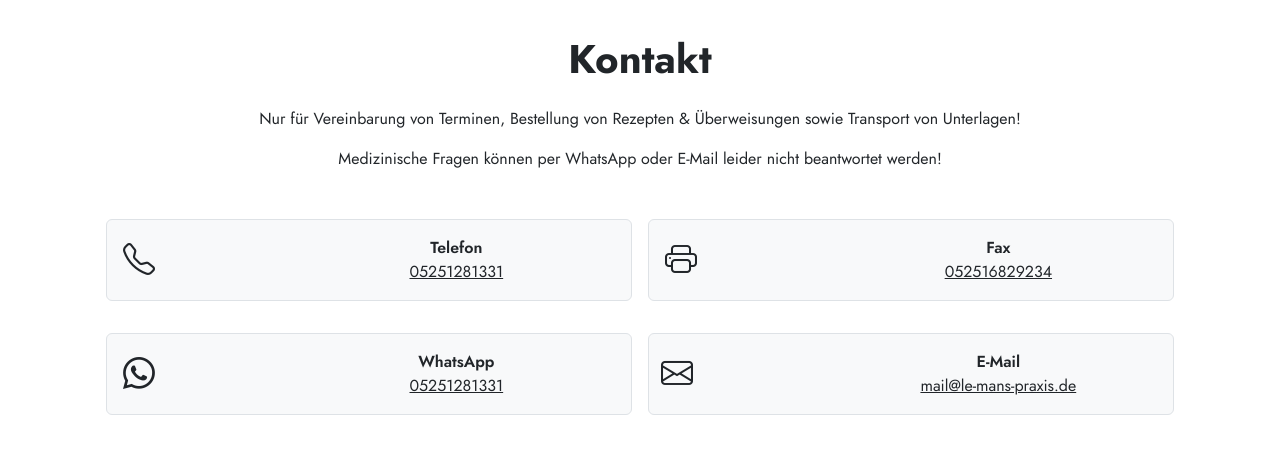
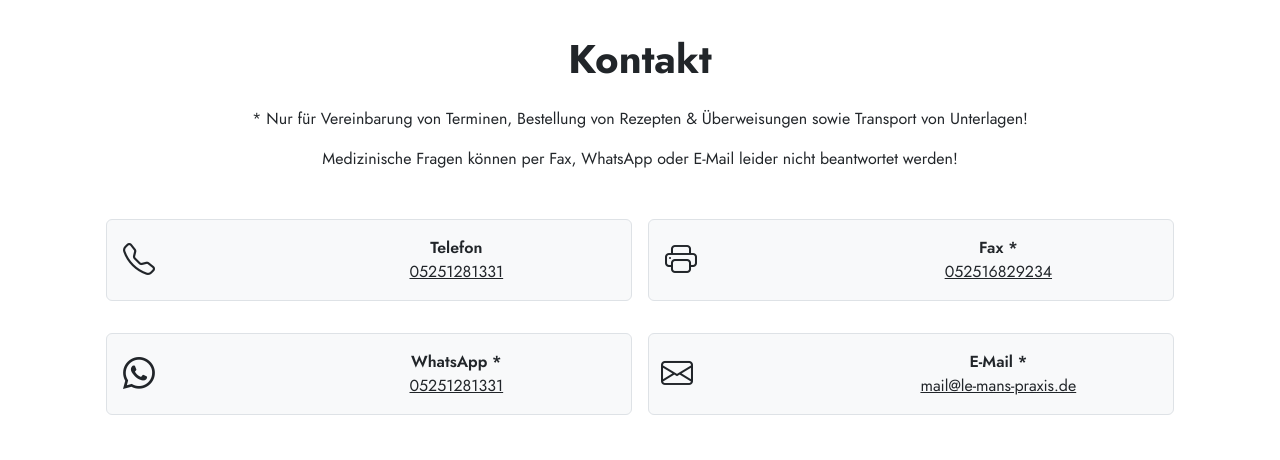
Before and after one commit to jacobissa/le-mans-praxis.de, a PHP site: page / in a window 1280 px wide. Shown: the part 1853-2313 px from the top of the page. Run offline with PHP 8.4, Linux system fonts and the light colour scheme.

Commit message:
fix note

```diff
--- a/index.php
+++ b/index.php
@@ -1,6 +1,6 @@
 <?php
-$website_version = "5.0.10";
-$website_date = "13.10.2022";
+$website_version = "5.0.20";
+$website_date = "04.12.2024";
 $css_version = "5.0.2";
 $js_version = "5.0.7";
 $favicon_version = "5.0.5";
@@ -200,11 +200,11 @@ $jost_font_version = "3.5.0";
 			<div class="container my-3 p-4">
 				<div class="h1 fs-1 fw-bolder p-2 text-center user-select-none">Kontakt</div>
 				<div class="py-2 text-center user-select-none">
-					Nur für Vereinbarung von Terminen, Bestellung von Rezepten &
+					* Nur für Vereinbarung von Terminen, Bestellung von Rezepten &
 					Überweisungen sowie Transport von Unterlagen!
 				</div>
 				<div class="py-2 text-center user-select-none">
-					Medizinische Fragen können per WhatsApp oder E-Mail leider nicht
+					Medizinische Fragen können per Fax, WhatsApp oder E-Mail leider nicht
 					beantwortet werden!
 				</div>
 				<div class="row row-cols-1 row-cols-sm-2 mx-0 my-3 g-3">
@@ -225,7 +225,7 @@ $jost_font_version = "3.5.0";
 								<span class="bi bi-printer fs-2"></span>
 							</div>
 							<div class="col px-auto text-center text-wrap user-select-all">
-								<div class="fw-semibold" data-i18n-key="fax">Fax</div>
+								<div class="fw-semibold" data-i18n-key="fax">Fax *</div>
 								<div><a class="link-dark" href="tel:+4952516829234">052516829234</a></div>
 							</div>
 						</div>
@@ -236,7 +236,7 @@ $jost_font_version = "3.5.0";
 								<span class="bi bi-whatsapp fs-2"></span>
 							</div>
 							<div class="col px-auto text-center text-wrap user-select-all">
-								<div class="fw-semibold" data-i18n-key="whatsapp">WhatsApp</div>
+								<div class="fw-semibold" data-i18n-key="whatsapp">WhatsApp *</div>
 								<div><a class="link-dark" href="/" style="cursor: pointer;" onclick="window.open('https://wa.me/message/OYD6HHINQVU5E1' , '_blank')">05251281331</a>
 								</div>
 							</div>
@@ -248,7 +248,7 @@ $jost_font_version = "3.5.0";
 								<span class="bi bi-envelope fs-2"></span>
 							</div>
 							<div class="col px-auto text-center text-wrap user-select-all">
-								<div class="fw-semibold" data-i18n-key="email">E-Mail</div>
+								<div class="fw-semibold" data-i18n-key="email">E-Mail *</div>
 								<div><a class="link-dark" id="home-email">Error decrypting email</a></div>
 							</div>
 						</div>
```
